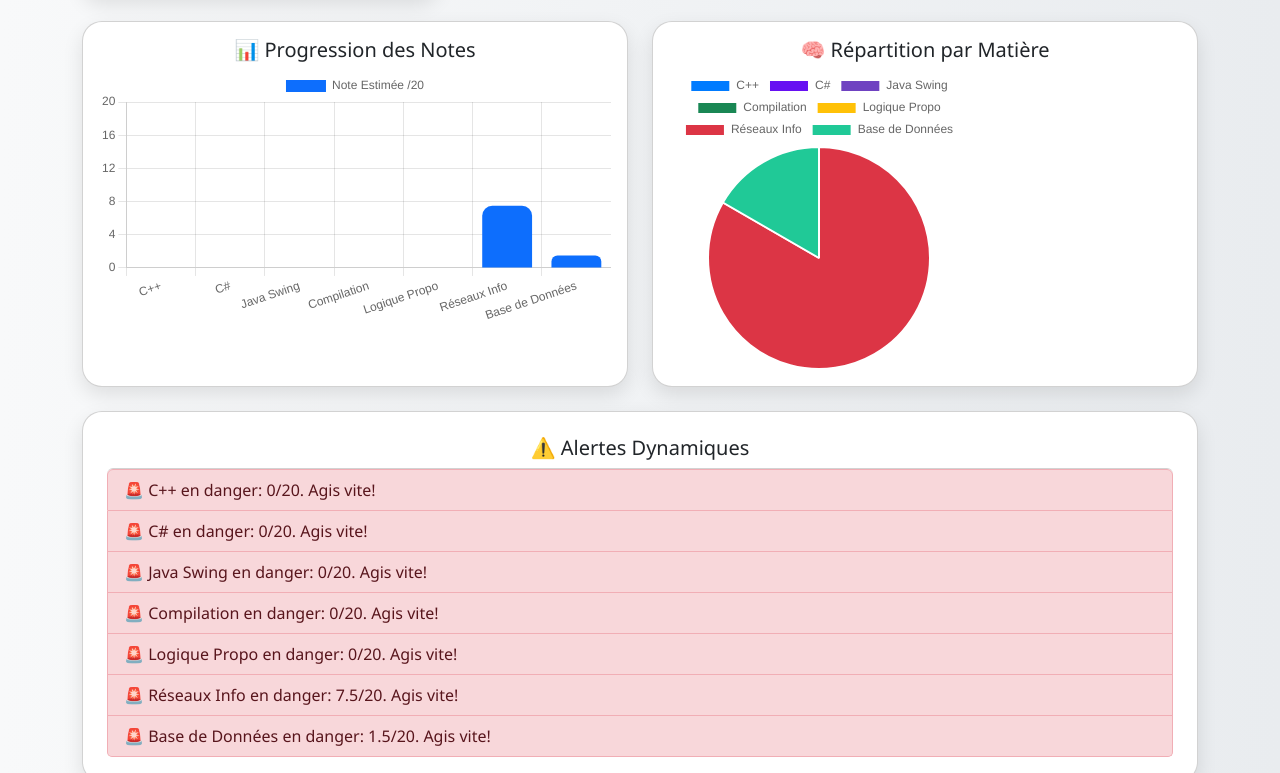
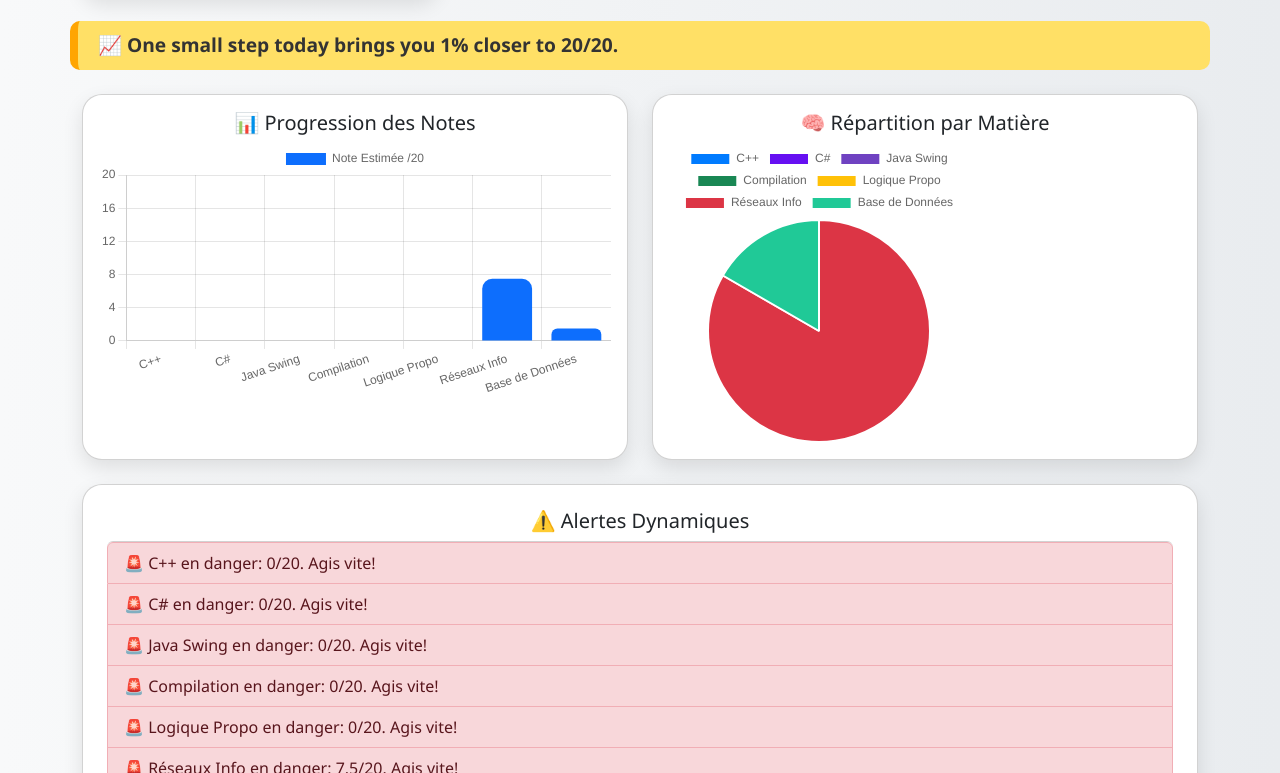
Before and after one commit to inejih2004/inejih_s4_DASHBOARD, a plain HTML site: page index.html in a window 1280 px wide. Shown: the part 253-1026 px from the top of the page. Drawn offline with nearby package versions, Linux system fonts and the light colour scheme.

Commit message:
Update index.html
cool design and motivational qouats apears constantly

```diff
--- a/index.html
+++ b/index.html
@@ -1,15 +1,18 @@
 <!DOCTYPE html>
 <html lang="fr">
   <head>
-  <meta charset="UTF-8">
-  <meta name="viewport" content="width=device-width, initial-scale=1.0">
+    <meta charset="UTF-8" />
+    <meta name="viewport" content="width=device-width, initial-scale=1.0" />
     <title>Inejih S4 Master Dashboard</title>
-  <link href="https://cdn.jsdelivr.net/npm/bootstrap@5.3.0/dist/css/bootstrap.min.css" rel="stylesheet">
+    <link
+      href="https://cdn.jsdelivr.net/npm/bootstrap@5.3.0/dist/css/bootstrap.min.css"
+      rel="stylesheet"
+    />
     <script src="https://cdn.jsdelivr.net/npm/chart.js"></script>
     <style>
       body {
         background: linear-gradient(to right, #f8f9fa, #e9ecef);
-      font-family: 'Segoe UI', sans-serif;
+        font-family: "Segoe UI", sans-serif;
       }
       .card {
         border-radius: 20px;
@@ -29,11 +32,18 @@
         height: 300px;
         width: 100%;
       }
+      #motivationBox {
+  transition: all 0.5s ease-in-out;
+  opacity: 1;
+}
+
     </style>
   </head>
   <body>
     <div class="container py-5">
-    <h1 class="text-center text-primary mb-4">🚀 Tableau de Bord S4 de Inejih – Objectif 20/20</h1>
+      <h1 class="text-center text-primary mb-4">
+        🚀 Tableau de Bord S4 de Inejih – Objectif 20/20
+      </h1>
 
       <div class="row g-4 mb-4">
         <div class="col-lg-4">
@@ -42,10 +52,8 @@
             <p class="display-6">6.14 / 20</p>
           </div>
         </div>
-      <div class="col-lg-8">
-        <div class="motivational">
-          "Chaque jour d'effort t'approche du 20/20. Ne lâche rien, Inejih!"
-        </div>
+        <div class="motivational" id="motivationBox">
+          ✨ Chargement de la motivation...
         </div>
       </div>
 
@@ -79,60 +87,121 @@
     </div>
 
     <script>
-    const subjects = ['C++', 'C#', 'Java Swing', 'Compilation', 'Logique Propo', 'Réseaux Info', 'Base de Données'];
+      const subjects = [
+        "C++",
+        "C#",
+        "Java Swing",
+        "Compilation",
+        "Logique Propo",
+        "Réseaux Info",
+        "Base de Données",
+      ];
       const scores = [0, 0, 0, 0, 0, 7.5, 1.5];
+// 🔥 MOTIVATIONAL QUOTES (30 ENGLISH FIRELINES)
+const quotes = [
+  "🔥 You’re not doing this for a pass — you’re doing it for domination.",
+  "📈 One small step today brings you 1% closer to 20/20.",
+  "💪 No one is coming to save you. You’re already becoming your own hero.",
+  "🏆 The 7/20 doesn’t define you. Your next 20/20 will.",
+  "🧠 Your brain is your most dangerous weapon. Train it like a beast.",
+  "🎯 Study like it’s a war — because success doesn’t come from luck.",
+  "⏳ While others scroll, you’re building your future. You’re winning.",
+  "🚀 You weren’t born to be average. You were built to outperform.",
+  "🛡️ Kings don’t fear work. They rise through it.",
+  "🔥 The hustle hits different when no one claps but you keep grinding.",
+  "📚 Every line you revise is one step closer to that crown.",
+  "🧱 Doubt kills more dreams than failure ever will. Keep going.",
+  "⚡ If it’s hard, GOOD. That means it’s worth it.",
+  "🎮 Life isn’t a game — but right now, you're in full control.",
+  "🌍 While they party, you prepare. While they sleep, you rise.",
+  "👊 Every task you complete is an attack on the old version of you.",
+  "⛰️ Nobody remembers those who almost did it. Be unforgettable.",
+  "🔥 You don't need motivation — you need discipline. And you've got it.",
+  "🧠 Outthink. Outlearn. Outwork. Outsucceed.",
+  "🧭 The path to 20/20 is written in hard work, not excuses.",
+  "💼 You're not just preparing for exams — you're preparing for life.",
+  "🧬 Your DNA isn’t made for mediocrity. It’s made for mastery.",
+  "🏁 Starting is easy. Finishing strong is what legends do.",
+  "📖 The textbook doesn’t stand a chance against your focus.",
+  "💯 Some want it. You’re working for it.",
+  "⏱️ You’re not behind. You’re just warming up for a comeback.",
+  "🔥 Every minute of deep focus beats hours of distraction.",
+  "🚨 Prove them wrong. Prove yourself right.",
+  "🌞 This grind will pay off — maybe not today, but definitely forever.",
+  "🔒 You lock in. You level up. You conquer."
+];
+let quoteIndex = 0;
+const motivationBox = document.getElementById("motivationBox");
+
+function rotateMotivation() {
+  motivationBox.textContent = quotes[quoteIndex];
+  quoteIndex = (quoteIndex + 1) % quotes.length;
+}
+
+rotateMotivation();
+setInterval(rotateMotivation, 5000);
 
       // Dynamic Alerts
-    const alertList = document.getElementById('alertList');
+      const alertList = document.getElementById("alertList");
       scores.forEach((score, i) => {
         if (score < 10) {
-        const item = document.createElement('li');
-        item.className = 'list-group-item list-group-item-danger';
+          const item = document.createElement("li");
+          item.className = "list-group-item list-group-item-danger";
           item.textContent = `🚨 ${subjects[i]} en danger: ${score}/20. Agis vite!`;
           alertList.appendChild(item);
         }
       });
 
       // Bar Chart
-    const ctxBar = document.getElementById('barChart').getContext('2d');
+      const ctxBar = document.getElementById("barChart").getContext("2d");
       new Chart(ctxBar, {
-      type: 'bar',
+        type: "bar",
         data: {
           labels: subjects,
-        datasets: [{
-          label: 'Note Estimée /20',
+          datasets: [
+            {
+              label: "Note Estimée /20",
               data: scores,
-          backgroundColor: '#0d6efd',
-          borderRadius: 10
-        }]
+              backgroundColor: "#0d6efd",
+              borderRadius: 10,
+            },
+          ],
         },
         options: {
           responsive: true,
           scales: {
             y: {
               beginAtZero: true,
-            max: 20
-          }
-        }
-      }
+              max: 20,
+            },
+          },
+        },
       });
 
       // Pie Chart
-    const ctxPie = document.getElementById('pieChart').getContext('2d');
+      const ctxPie = document.getElementById("pieChart").getContext("2d");
       new Chart(ctxPie, {
-      type: 'pie',
+        type: "pie",
         data: {
           labels: subjects,
-        datasets: [{
+          datasets: [
+            {
               data: scores,
               backgroundColor: [
-            '#007bff', '#6610f2', '#6f42c1', '#198754', '#ffc107', '#dc3545', '#20c997'
-          ]
-        }]
+                "#007bff",
+                "#6610f2",
+                "#6f42c1",
+                "#198754",
+                "#ffc107",
+                "#dc3545",
+                "#20c997",
+              ],
+            },
+          ],
         },
         options: {
-        responsive: true
-      }
+          responsive: true,
+        },
       });
     </script>
   </body>
```
Lines whose indentation alone changed are shown as unchanged.
